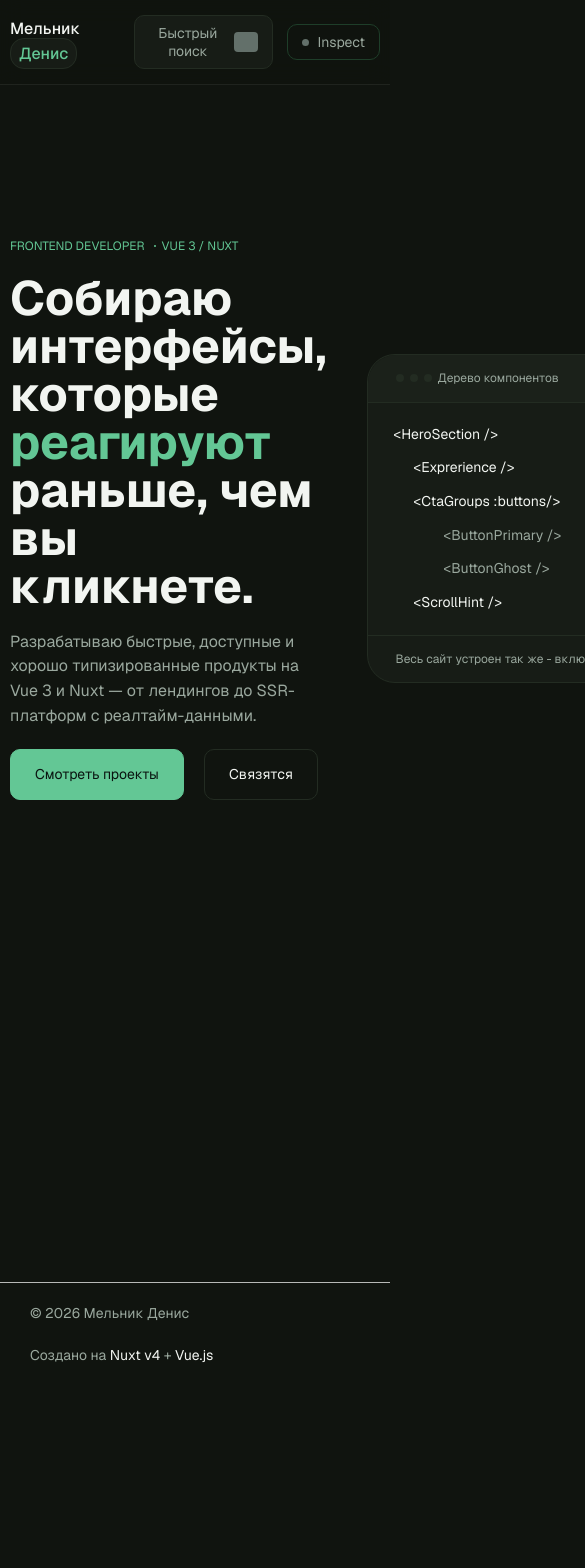
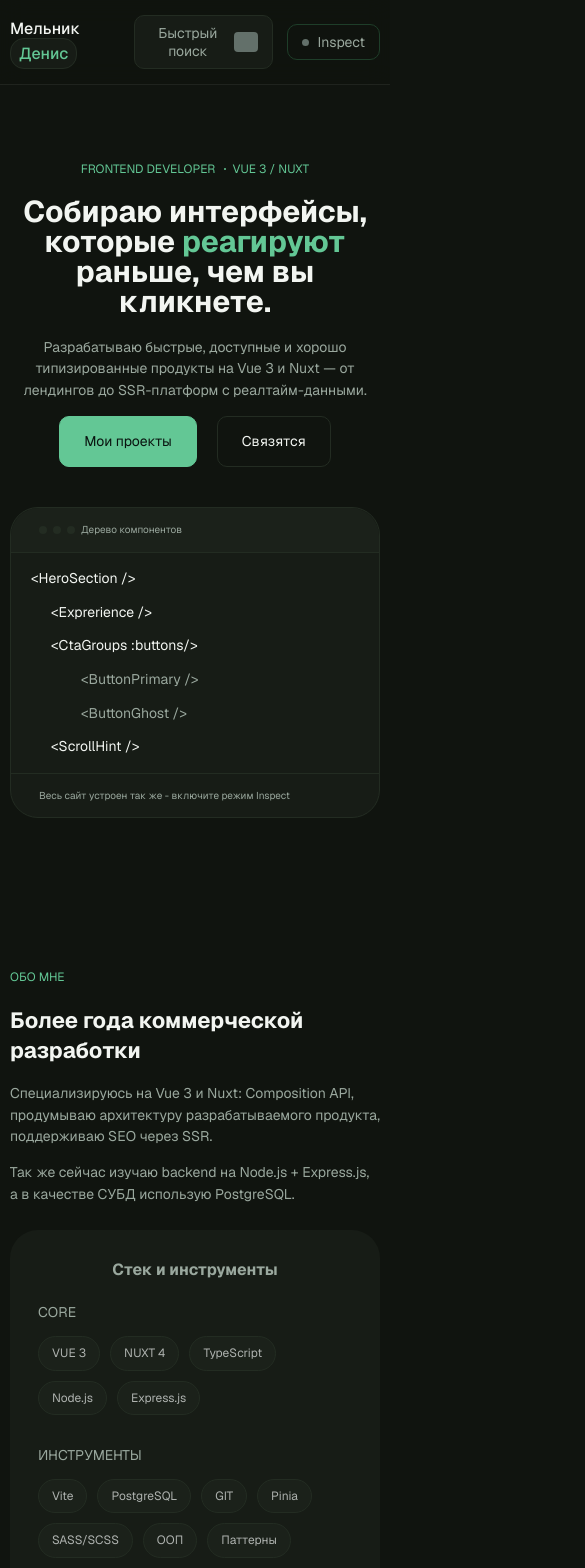
Before and after one commit to DenWebSite/portfolio, a Nuxt app: page / in a window 390 px wide. Shown: the top 1568 px of the page, 585 px wide, since content can reach past the window. Before the commit the page ends 1387 px from the top, so only its background shows below. Built offline with nearby package versions, Linux system fonts and the light colour scheme.

Commit message:
адаптив hero и добавил компонент about с адаптивом

```diff
--- a/app/assets/base/_layout.scss
+++ b/app/assets/base/_layout.scss
@@ -6,6 +6,5 @@
 
 .main-content {
   flex: 1;
-  padding: 2rem 0;
-  margin-top: 70px; // для липкого хедера
+  // margin-top: 70px;
 }
--- a/app/assets/base/_utils.scss
+++ b/app/assets/base/_utils.scss
@@ -5,20 +5,45 @@
 }
 
 .title {
-	font-size: 32px;
-	line-height: 40px;
+	font-size: 28px;
+	line-height: 44px;
 	font-weight: 600;
 	margin-bottom: 18px;
+	max-width: 520px;
 
 	@include media.mobile {
-		font-size: 36px;
-		line-height: 42px;
+		font-size: 22px;
+		line-height: 30px;
+	}
+}
+
+.subtitle {
+	max-width: 460px;
+	color: var(--color-dim);
+	margin-bottom: 20px;
+
+	@include media.mobile-s {
+		font-size: 14px;
+		margin-bottom: 14px;
+	}
+}
+
+.intro {
+	text-transform: uppercase;
+	color: var(--color-accent);
+	font-size: 12px;
+	margin-bottom: 18px;
+
+	span {
+		display: inline-block;
+		width: 2px;
+		height: 2px;
+		background-color: var(--color-accent);
+		border-radius: var(--br-biggest);
+		margin-inline: 6px;
+		margin-bottom: 3px;
 	}
 
-	@include media.mobile-s {
-		font-size: 32px;
-		line-height: 38px;
-	}
 }
 
 .btn {
@@ -62,12 +87,16 @@
 
 
 .section {
-	padding-top: 65px;
-	padding-bottom: 65px;
+	padding-top: 90px;
+	padding-bottom: 90px;
+
+	@include media.mobile {
+		padding-top: 75px;
+		padding-bottom: 75px;
+	}
 
 	@include media.mobile-s {
-		padding-top: 50px;
-		padding-bottom: 50px;
+
 	}
 }
 
--- a/app/components/About.vue
+++ b/app/components/About.vue
@@ -1,13 +1,67 @@
 <script setup lang="ts">
+
+const coreItems = ['VUE 3', 'NUXT 4', 'TypeScript', 'Node.js', 'Express.js']
+const toolsItems = ['Vite', 'PostgreSQL', 'GIT', 'Pinia', 'SASS/SCSS', 'ООП', 'Паттерны']
+const qualityItems = ['Vitest', 'ESLint']
 
 </script>
 
 <template>
     <section class="section about">
         <div class="container">
+            <div class="about__inner">
+                <div class="about__info">
+                    <p class="about__descr intro">ОБО МНЕ</p>
+                    <h2 class="about__title title">Более года коммерческой разработки</h2>
+                    <p class="about__subtitle subtitle">Специализируюсь на Vue 3 и Nuxt: Composition API, продумываю
+                        архитектуру разрабатываемого продукта, поддерживаю SEO через SSR.</p>
+                    <p class="about__subtitle subtitle">Так же сейчас изучаю backend на Node.js + Express.js, а в
+                        качестве СУБД использую PostgreSQL.</p>
+                </div>
 
+                <div class="about__stack">
+                    <h3 class="about__stack-title">
+                        Стек и инструменты
+                    </h3>
+
+                    <AboutStackList title="Core" :stack-items="coreItems"></AboutStackList>
+                    <AboutStackList title="Инструменты" :stack-items="toolsItems"></AboutStackList>
+                    <AboutStackList title="Качество" :stack-items="qualityItems"></AboutStackList>
+                </div>
+            </div>
         </div>
     </section>
 </template>
 
-<style lang="scss" scoped></style>
+<style lang="scss" scoped>
+.about {
+
+    &__inner {
+        display: flex;
+        align-items: flex-start;
+        justify-content: space-between;
+        gap: 40px;
+
+        @include mobile {
+            flex-direction: column;
+            align-items: center;
+            gap: 10px;
+        }
+    }
+
+    &__stack {
+        max-width: 600px;
+        padding: 28px;
+        border-radius: var(--br-xl);
+        background-color: var(--color-bg-elem);
+
+        &-title {
+            font-size: 16px;
+            font-weight: 700;
+            text-align: center;
+            color: var(--color-dim);
+            margin-bottom: 20px;
+        }
+    }
+}
+</style>
--- /dev/null
+++ b/app/components/AboutStackList.vue
@@ -0,0 +1,54 @@
+<script setup lang="ts">
+
+const props = defineProps<{
+    title: string,
+    stackItems: string[],
+}>()
+
+</script>
+
+<template>
+    <div>
+        <h4>{{ title }}</h4>
+        <ul class="about__stack__list">
+            <li v-for="item in stackItems" class="about__stack__list-item">{{ item }}</li>
+        </ul>
+    </div>
+</template>
+
+<style lang="scss" scoped>
+div {
+
+    &+& {
+        margin-top: 30px;
+    }
+}
+
+h4 {
+    color: var(--color-dim);
+    font-size: 14px;
+    text-transform: uppercase;
+    margin-bottom: 12px;
+}
+
+.about__stack__list {
+    display: flex;
+    align-items: center;
+    flex-wrap: wrap;
+    gap: 10px;
+    max-width: 450px;
+
+    &-item {
+        font-size: 14px;
+        color: #aeb2af;
+        background-color: #1b211a;
+        padding: 7px 13px;
+        border-radius: var(--br-xl);
+        border: 1px solid var(--br-color);
+
+        @include mobile-s{
+            font-size: 12px;
+        }
+    }
+}
+</style>
--- a/app/components/Hero.vue
+++ b/app/components/Hero.vue
@@ -7,20 +7,19 @@
         <div class="container">
             <div class="hero__inner">
                 <div class="hero__info">
-                    <p class="hero__descr">Frontend Developer <span></span>VUE 3 / NUXT</p>
+                    <p class="hero__descr intro">Frontend Developer <span></span>VUE 3 / NUXT</p>
                     <h1 class="hero__title">Собираю интерфейсы, которые <span>реагируют</span> раньше, чем вы кликнете.
                     </h1>
-                    <p class="hero__subtitle">
+                    <p class="hero__subtitle subtitle">
                         Разрабатываю быстрые, доступные и хорошо типизированные продукты на Vue 3 и Nuxt — от лендингов
                         до SSR-платформ с реалтайм-данными.
                     </p>
 
                     <div class="hero__buttons">
-                        <a class="btn" href="/">Смотреть проекты</a>
+                        <a class="btn" href="/">Мои проекты</a>
                         <a class="btn-transparent" href="/">Связятся</a>
                     </div>
                 </div>
-
 
                 <div class="hero__components">
 
@@ -79,26 +78,21 @@
         align-items: center;
         gap: 40px;
         justify-content: space-between;
+
+        @include mobile {
+            flex-direction: column;
+        }
     }
 
     &__info {
         max-width: 600px;
-    }
+        display: flex;
+        flex-direction: column;
+        justify-content: start;
 
-    &__descr {
-        text-transform: uppercase;
-        color: var(--color-accent);
-        font-size: 12px;
-        margin-bottom: 18px;
-
-        span {
-            display: inline-block;
-            width: 2px;
-            height: 2px;
-            background-color: var(--color-accent);
-            border-radius: var(--br-biggest);
-            margin-inline: 6px;
-            margin-bottom: 3px;
+        @include mobile {
+            align-items: center;
+            text-align: center;
         }
     }
 
@@ -108,30 +102,43 @@
         font-weight: 700;
         margin-bottom: 20px;
 
+        @include mobile {
+            font-size: 38px;
+            line-height: 38px;
+        }
+
+        @include mobile-s {
+            font-size: 30px;
+            line-height: 30px;
+        }
+
         span {
             color: var(--color-accent)
         }
+
     }
 
-    &__subtitle {
-        max-width: 460px;
-        color: var(--color-dim);
-        margin-bottom: 20px;
-    }
-
-    &__buttons{
+    &__buttons {
         display: flex;
         align-items: center;
         gap: 20px;
+
+        @include mobile {
+            justify-content: center;
+        }
     }
 
     &__components {
         max-width: 440px;
+        min-width: 360px;
         width: 100%;
-        flex-shrink: 0;
         background-color: var(--color-bg-elem);
         border-radius: var(--br-xl);
         border: 1px solid var(--br-color);
+
+        @include mobile {
+            min-width: 310px;
+        }
     }
 }
 
@@ -144,6 +151,10 @@
         align-items: center;
         background-color: #1b211a;
         border-radius: var(--br-xl) var(--br-xl) 0 0;
+
+        @include mobile {
+            font-size: 10px;
+        }
 
         &-title {
             color: var(--color-dim);
@@ -164,12 +175,20 @@
         font-size: 12px;
         border-radius: 0 0 var(--br-xl) var(--br-xl);
         padding: 14px 28px;
+
+        @include mobile {
+            font-size: 10px;
+        }
     }
 
     &__list {
         border-top: 1px solid var(--br-color);
         border-bottom: 1px solid var(--br-color);
         padding: 18px;
+
+        @include mobile {
+            padding: 12px
+        }
 
         &-item {
             font-size: 14px;
@@ -185,15 +204,15 @@
                 background-color: rgba(99, 199, 149, 0.12);
                 border-radius: var(--br-s);
 
-                p::after{
+                p::after {
                     background-color: var(--color-accent);
                 }
             }
 
-            p{
+            p {
                 position: relative;
 
-                &::after{
+                &::after {
                     content: '';
                     position: absolute;
                     display: inline-block;
```
